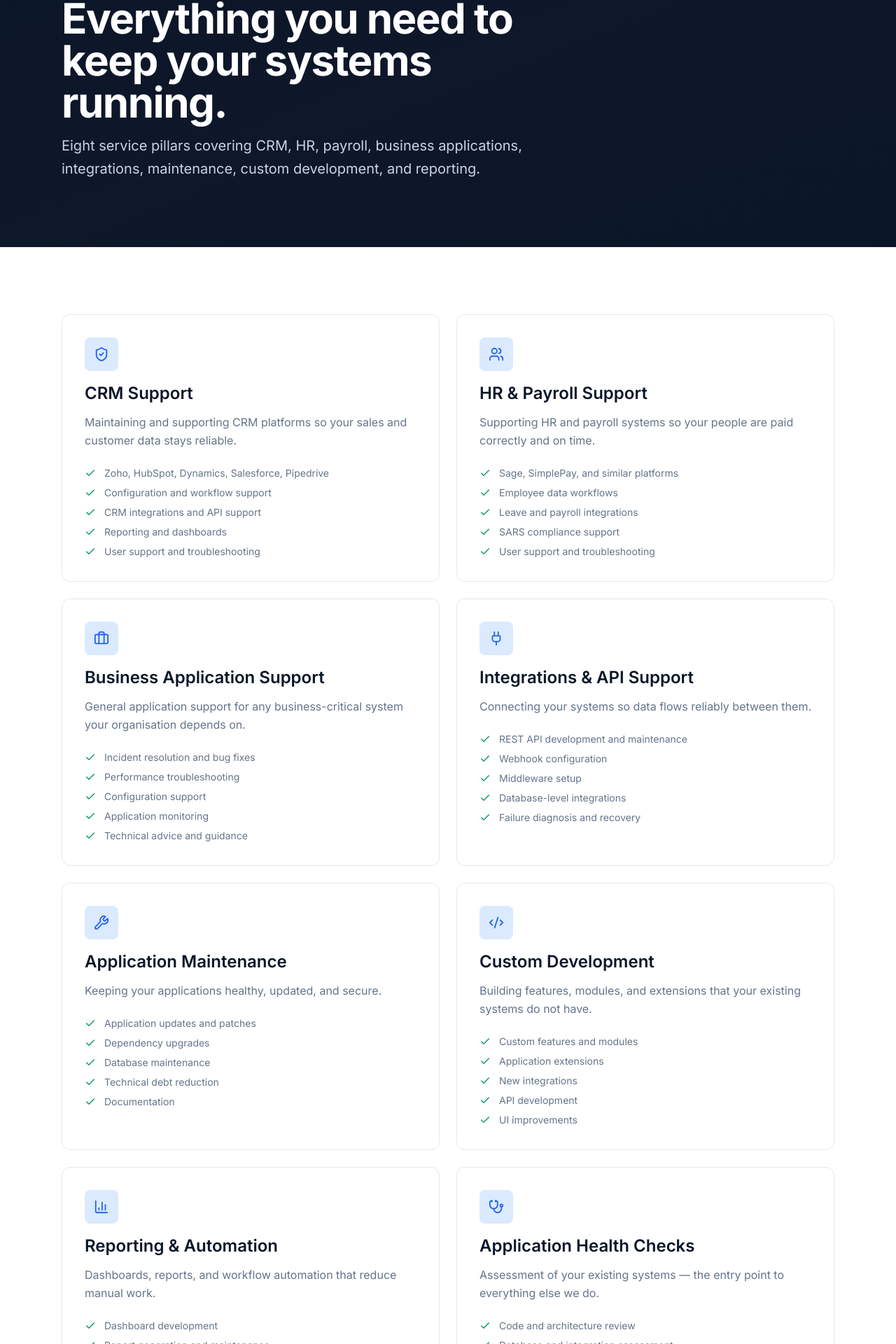
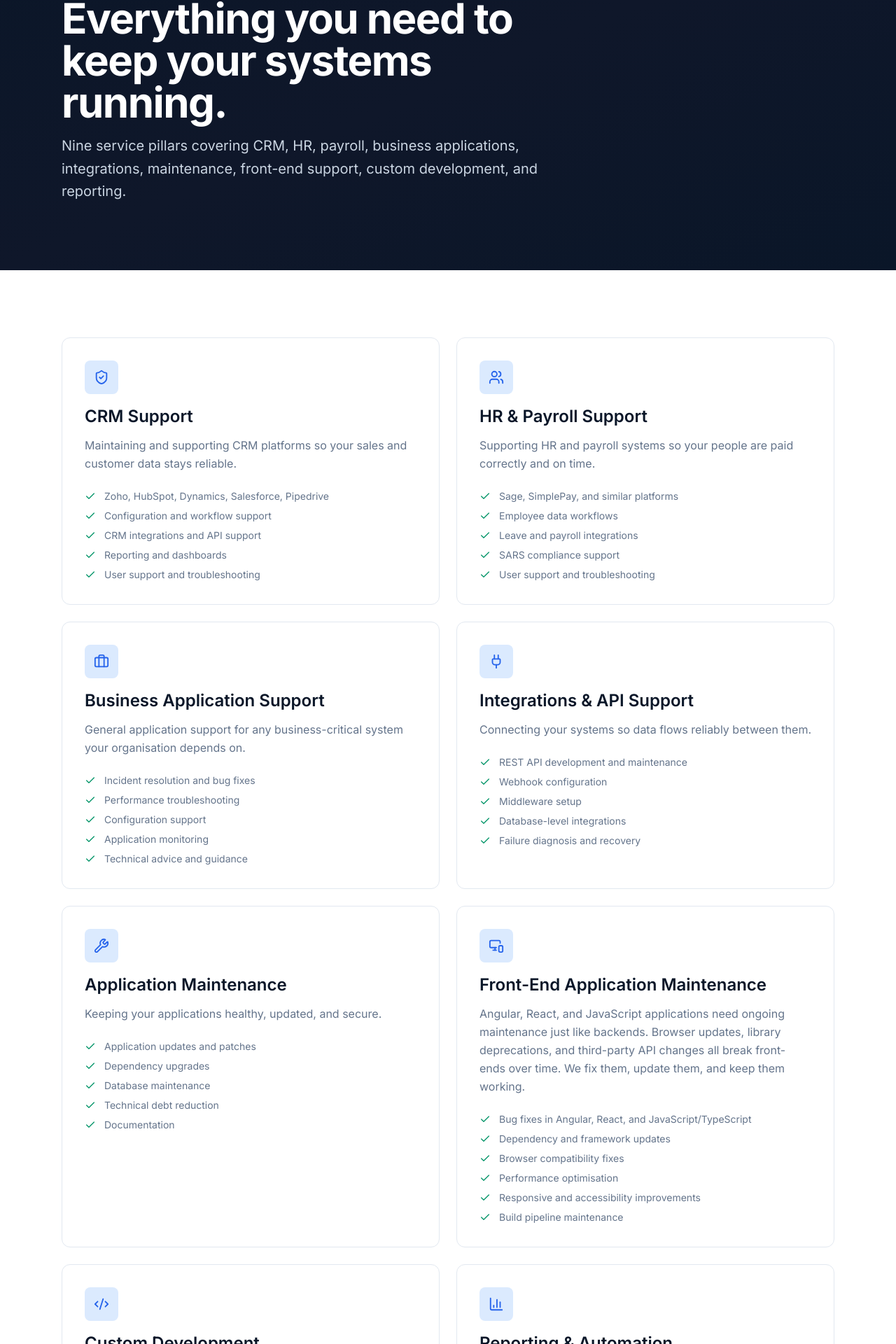
Before and after one commit to PLThabangR/tr-website, a React (Vite) app: page /services in a window 1280 px wide. Shown: the part 247-2167 px from the top of the page at 70% size. Built offline with nearby package versions, Linux system fonts and the light colour scheme.

Commit message:
Added front end services

```diff
--- a/src/pages/Services.tsx
+++ b/src/pages/Services.tsx
@@ -8,6 +8,7 @@ import {
   Code2,
   BarChart3,
   Stethoscope,
+  MonitorSmartphone,
   ArrowRight,
   Check,
 } from "lucide-react";
@@ -79,6 +80,20 @@ export default function Services() {
       ],
     },
     {
+      icon: MonitorSmartphone,
+      title: "Front-End Application Maintenance",
+      description:
+        "Angular, React, and JavaScript applications need ongoing maintenance just like backends. Browser updates, library deprecations, and third-party API changes all break front-ends over time. We fix them, update them, and keep them working.",
+      features: [
+        "Bug fixes in Angular, React, and JavaScript/TypeScript",
+        "Dependency and framework updates",
+        "Browser compatibility fixes",
+        "Performance optimisation",
+        "Responsive and accessibility improvements",
+        "Build pipeline maintenance",
+      ],
+    },
+    {
       icon: Code2,
       title: "Custom Development",
       description:
@@ -122,7 +137,14 @@ export default function Services() {
   const techStack = [
     {
       category: "Frontend",
-      items: ["React", "Angular", "Vue.js", "TypeScript"],
+      items: [
+        "React",
+        "Angular",
+        "Vue.js",
+        "TypeScript",
+        "JavaScript",
+        "Tailwind CSS",
+      ],
     },
     {
       category: "Backend",
@@ -134,7 +156,14 @@ export default function Services() {
     },
     {
       category: "Cloud & DevOps",
-      items: ["AWS", "Azure", "GitHub Actions", "Azure DevOps"],
+      items: [
+        "AWS",
+        "Azure",
+        "GitHub Actions",
+        "Azure DevOps",
+        "Docker",
+        "Terraform",
+      ],
     },
   ];
 
@@ -150,9 +179,9 @@ export default function Services() {
             Everything you need to keep your systems running.
           </h1>
           <p className="text-xl text-slate-300 max-w-3xl leading-relaxed">
-            Eight service pillars covering CRM, HR, payroll, business
-            applications, integrations, maintenance, custom development, and
-            reporting.
+            Nine service pillars covering CRM, HR, payroll, business
+            applications, integrations, maintenance, front-end support, custom
+            development, and reporting.
           </p>
         </div>
       </section>
@@ -193,7 +222,7 @@ export default function Services() {
         <div className="container-custom">
           <h2 className="mb-4">Technologies we support</h2>
           <p className="text-lg text-slate-gray mb-12 max-w-3xl leading-relaxed">
-            We work with the stack your system is built on  not the stack we
+            We work with the stack your system is built on — not the stack we
             prefer. If your system uses a technology not listed here, we will
             assess whether we can support it during the discovery phase.
           </p>
```
